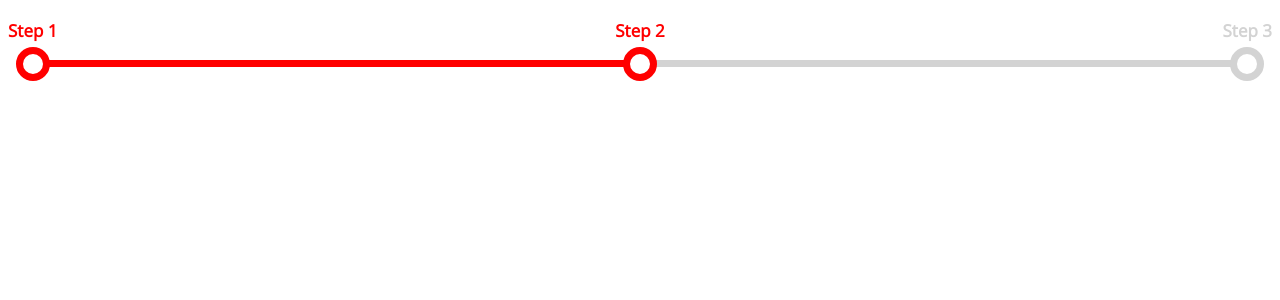
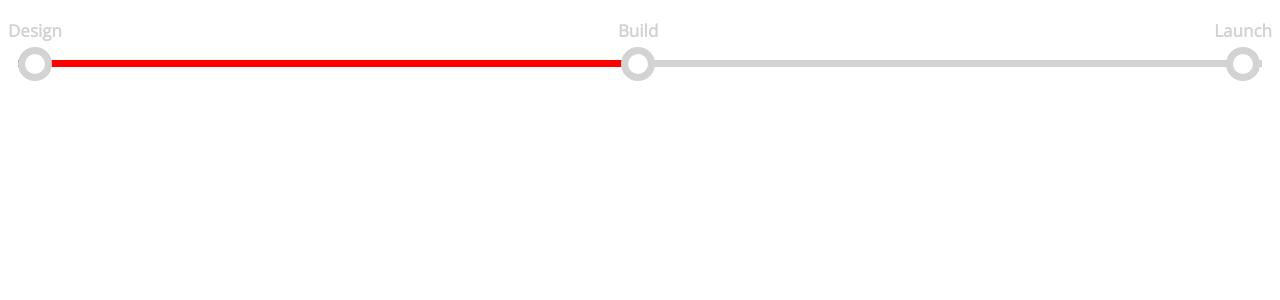
Before and after one commit to muhanad40/Technical-Test-React-Step-Progress, a React app: page / in a window 1280 px wide. Shown: the top 300 px of the page. Built offline with nearby package versions, Linux system fonts and the light colour scheme.

Commit message:
Render dynamic steps

```diff
--- a/src/components/App.js
+++ b/src/components/App.js
@@ -1,6 +1,8 @@
 import React from 'react';
 import StepProgress from './StepProgress';
 
-const App = () => <StepProgress />;
+const App = () => (
+  <StepProgress steps={['Design', 'Build', 'Launch']} />
+);
 
 export default App;
--- a/src/components/StepProgress.js
+++ b/src/components/StepProgress.js
@@ -1,23 +1,16 @@
 import React from 'react';
+import Step from './Step';
 
-const StepProgress = () => {
+const StepProgress = (props) => {
   return (
     <div className="step-progress-wrapper">
       <div className="step-progress">
         <div className="step-progress__progress" />
       </div>
 
-      <div className="step step--active">
-        Step 1
-      </div>
-
-      <div className="step step--active">
-        Step 2
-      </div>
-
-      <div className="step">
-        Step 3
-      </div>
+      {props.steps.map((step, i) => (
+        <Step key={`${step}_${i}`} label={step} />
+      ))}
     </div>
   );
 };
```
Also changed, not shown: 1 other file (tests, documents, lock files or other folders).
